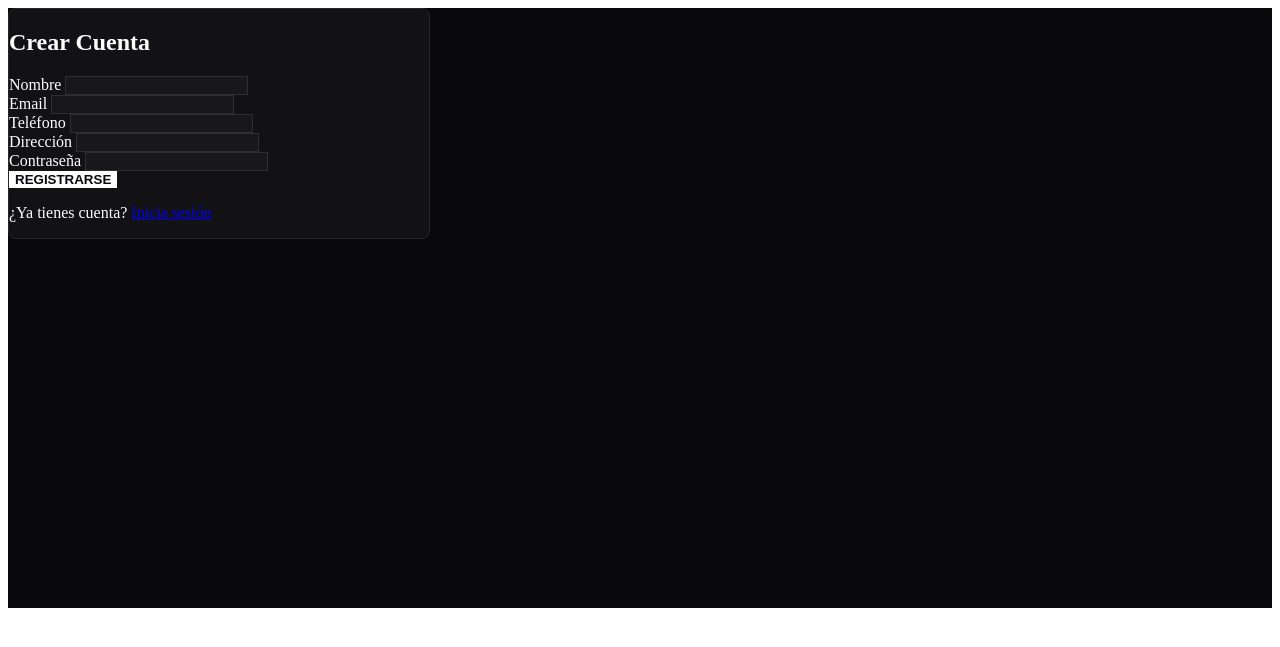
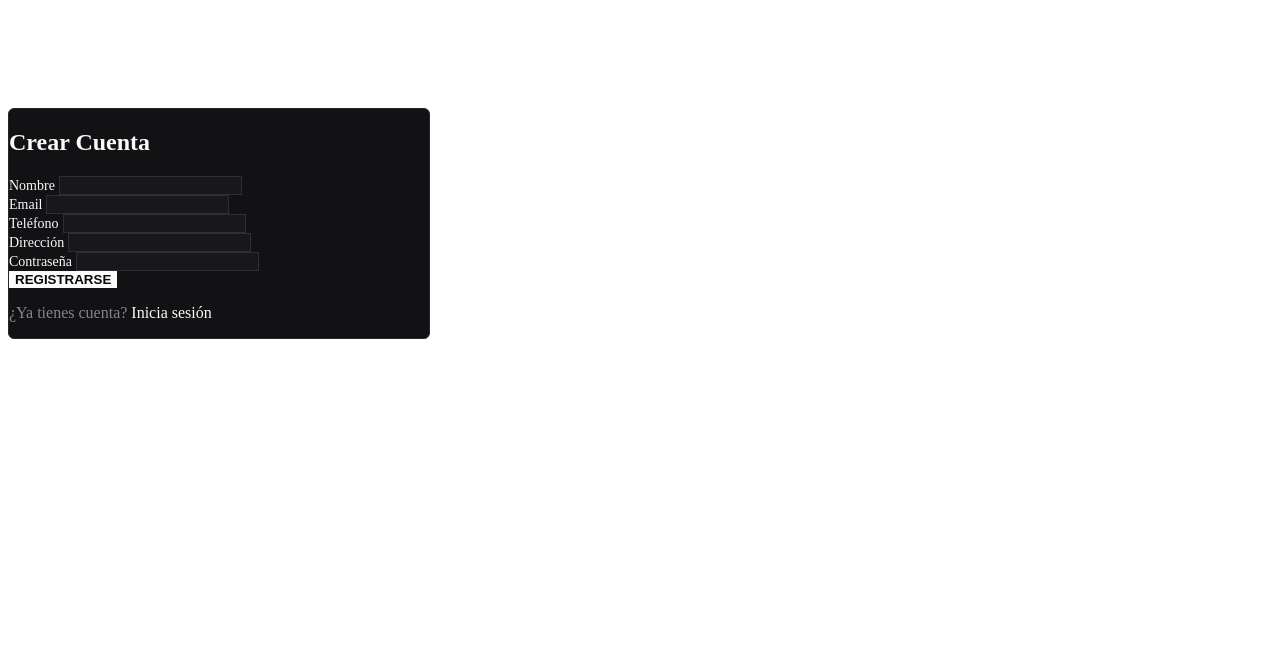
Before and after one commit to guillemdomenechfp25-dev/daw2mvc, a PHP site: page /Daw2mvc/views/registro.php in a window 1280 px wide. Shown: the top 647 px of the page. Run offline with PHP 8.4, Linux system fonts and the light colour scheme.

Commit message:
retoques login/registro

```diff
--- a/css/auth.css
+++ b/css/auth.css
@@ -1,7 +1,14 @@
-.auth-section {
-    min-height: 75vh;
-    background-color: #09090b;
-    color: #fff;
+.auth-section-login {
+    color: rgb(250, 250, 250);
+    min-height: 100vh;
+    display: flex;
+    align-items: center;
+    justify-content: center;
+}
+
+.auth-section-registro {
+    color: rgb(250, 250, 250);
+    padding-top: 100px !important;
 }
 
 .auth-card {
@@ -9,31 +16,61 @@
     max-width: 420px;
     background-color: #121215;
     border: 1px solid #27272a;
-    border-radius: 8px;
+    border-radius: 6px;
 }
 
 .auth-input {
     background-color: #18181b;
     border: 1px solid #2e2e34;
-    color: #fff;
+    color: rgb(250, 250, 250);
 }
 
 .auth-input:focus {
     background-color: #18181b;
-    border-color: #fff;
-    color: #fff;
+    border-color: rgb(196, 150, 120);
+    color: rgb(250, 250, 250);
     box-shadow: none;
 }
 
 .auth-btn {
-    background-color: #fff;
-    color: #09090b;
+    background-color: rgb(250, 250, 250);
+    color: rgb(9, 9, 11);
     font-weight: 700;
     text-transform: uppercase;
     border: none;
 }
 
 .auth-btn:hover {
-    background-color: #e4e4e7;
-    color: #09090b;
+    background-color: rgb(210, 210, 215);
+    color: rgb(9, 9, 11);
 }
+
+.titulo-input {
+    font-size: 14px;
+}
+
+.noCuenta {
+    color: rgb(250, 250, 250, 0.5);
+}
+
+.linkRegistro-Inicio {
+    color: rgb(250, 250, 250);
+    text-decoration: none;
+}
+
+.linkRegistro-Inicio:hover {
+    color: rgb(196, 150, 120);
+}
+
+
+/*MADE WITH IA*/
+/* Evita que el autocompletado del navegador ponga el fondo blanco y el texto negro */
+.auth-input:-webkit-autofill,
+.auth-input:-webkit-autofill:hover,
+.auth-input:-webkit-autofill:focus,
+.auth-input:-webkit-autofill:active {
+    -webkit-box-shadow: 0 0 0 1000px #18181b inset !important;
+    -webkit-text-fill-color: rgb(250, 250, 250) !important;
+    caret-color: rgb(250, 250, 250);
+    transition: background-color 5000s ease-in-out 0s;
+}
--- a/views/registro.php
+++ b/views/registro.php
@@ -2,8 +2,8 @@
 
 <?php $redirect = htmlspecialchars($_GET['redirect'] ?? $_POST['redirect'] ?? ''); ?>
 
-<section class="container-fluid d-flex align-items-center justify-content-center py-5 auth-section">
-    <div class="p-4 p-md-5 auth-card">
+<section class="d-flex justify-content-center pb-5 auth-section-registro">
+    <div class="p-md-5 auth-card">
         <h2 class="text-center text-uppercase fw-bold mb-4">Crear Cuenta</h2>
 
         <?php if (!empty($error)): ?>
@@ -14,37 +14,37 @@
             <input type="hidden" name="redirect" value="<?= $redirect ?>">
 
             <div class="mb-3">
-                <label class="form-label small text-uppercase">Nombre</label>
+                <label class="form-label text-uppercase titulo-input">Nombre</label>
                 <input type="text" name="nombre" class="form-control auth-input" required>
             </div>
 
             <div class="mb-3">
-                <label class="form-label small text-uppercase">Email</label>
+                <label class="form-label text-uppercase titulo-input">Email</label>
                 <input type="email" name="email" class="form-control auth-input" required>
             </div>
 
             <div class="mb-3">
-                <label class="form-label small text-uppercase">Teléfono</label>
+                <label class="form-label text-uppercase titulo-input">Teléfono</label>
                 <input type="tel" name="telefono" class="form-control auth-input" required>
             </div>
 
             <div class="mb-3">
-                <label class="form-label small text-uppercase">Dirección</label>
+                <label class="form-label text-uppercase titulo-input">Dirección</label>
                 <input type="text" name="direccion" class="form-control auth-input" required>
             </div>
 
             <div class="mb-4">
-                <label class="form-label small text-uppercase">Contraseña</label>
+                <label class="form-label text-uppercase titulo-input">Contraseña</label>
                 <input type="password" name="password" class="form-control auth-input" required>
             </div>
 
             <button type="submit" class="btn w-100 py-2 mb-3 auth-btn">Registrarse</button>
         </form>
 
-        <p class="text-center small text-secondary mb-0">
+        <p class="text-center mb-0 noCuenta">
             ¿Ya tienes cuenta?
             <a href="index.php?controller=usuario&action=login<?= $redirect ? '&redirect=' . urlencode($redirect) : '' ?>"
-                class="text-white">Inicia sesión</a>
+                class="linkRegistro-Inicio">Inicia sesión</a>
         </p>
     </div>
 </section>
```
Also changed, not shown: views/login.php (+6 -6 lines), views/main.php (+2 -34 lines).
